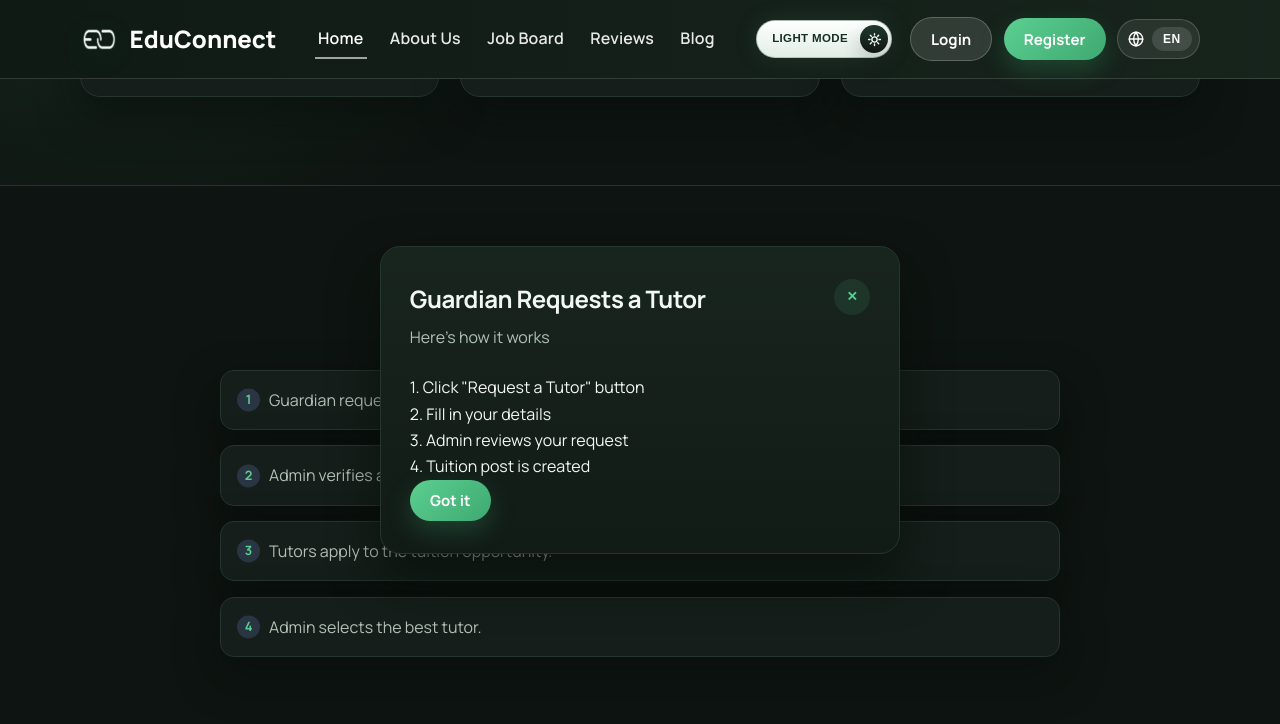
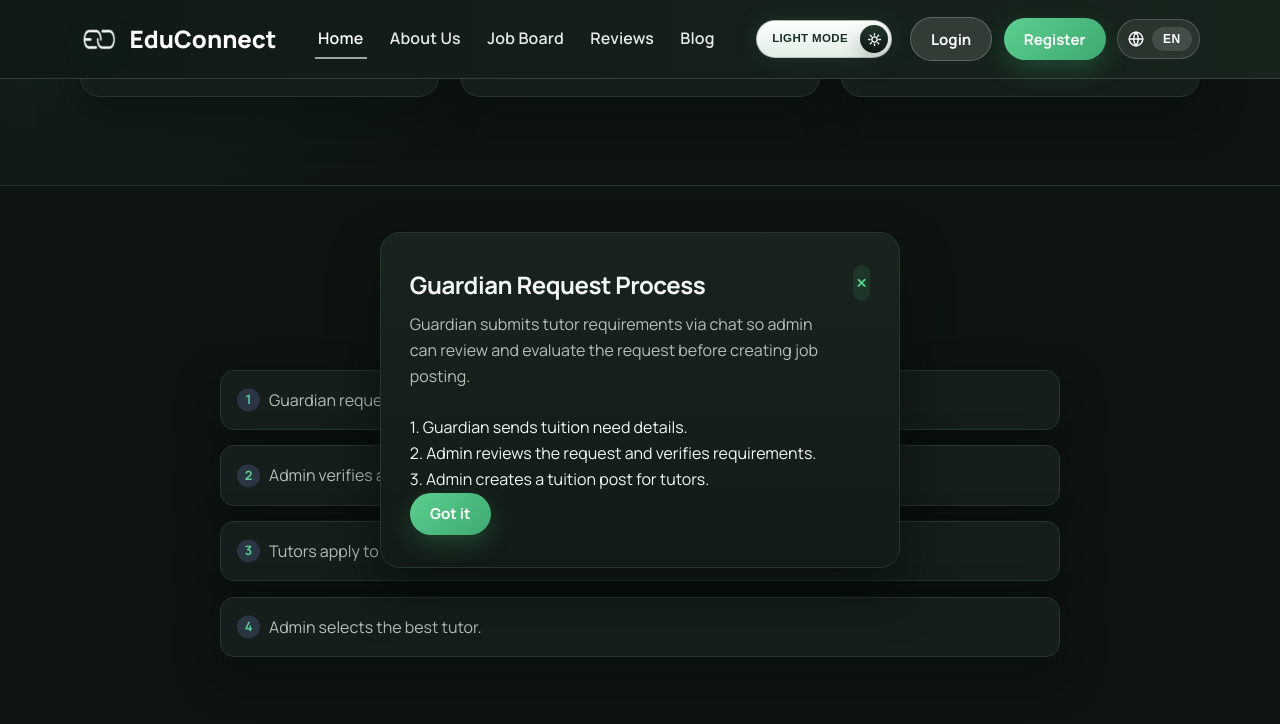
Before and after one commit to mubasshirahin/EduConnect, a React (Vite) app in the folder client/: page / in a window 1280 px wide. Both pictures are taken after a click on the item "Guardian requests a tutor through chat.". Shown: the part 888-1612 px from the top of the page. Built offline with nearby package versions, Linux system fonts and the light colour scheme.

Commit message:
Add clickable HowItWorks steps with detailed StepPopup for admin flow

```diff
--- a/client/src/components/HowItWorks.jsx
+++ b/client/src/components/HowItWorks.jsx
@@ -6,9 +6,16 @@ function HowItWorks() {
   const { t } = useLanguage();
   const steps = t("home.steps");
   const [showPopup, setShowPopup] = useState(false);
+  const [selectedStep, setSelectedStep] = useState(null);
 
   const handleStepClick = (step) => {
-    if (step === "Guardian requests a tutor through chat.") {
+    const actionableSteps = [
+      "Guardian requests a tutor through chat.",
+      "Admin verifies and creates a tuition post.",
+    ];
+
+    if (actionableSteps.includes(step)) {
+      setSelectedStep(step);
       setShowPopup(true);
     }
   };
@@ -19,23 +26,34 @@ function HowItWorks() {
         <div className="container flow-content">
           <h2 className="section-title">{t("home.howItWorksTitle")}</h2>
           <ol className="steps-list">
-            {steps.map((step, index) => (
+            {steps.map((step, index) => {
+              const clickable = [
+                "Guardian requests a tutor through chat.",
+                "Admin verifies and creates a tuition post.",
+              ].includes(step);
+
+              return (
                 <li
                   key={index}
                   onClick={() => handleStepClick(step)}
-                style={{
-                  cursor: step === "Guardian requests a tutor through chat." ? "pointer" : "default"
-                }}
+                  style={{ cursor: clickable ? "pointer" : "default" }}
                 >
                   {step}
                 </li>
-            ))}
+              );
+            })}
           </ol>
         </div>
       </section>
 
       {showPopup && (
-        <StepPopup onClose={() => setShowPopup(false)} />
+        <StepPopup
+          step={selectedStep}
+          onClose={() => {
+            setShowPopup(false);
+            setSelectedStep(null);
+          }}
+        />
       )}
     </>
   );
--- a/client/src/components/StepPopup.jsx
+++ b/client/src/components/StepPopup.jsx
@@ -1,23 +1,51 @@
 import React from "react";
 
-function StepPopup({ onClose }) {
+function StepPopup({ step, onClose }) {
+  const defaultDetails = {
+    "Guardian requests a tutor through chat.": {
+      title: "Guardian Request Process",
+      description:
+        "Guardian submits tutor requirements via chat so admin can review and evaluate the request before creating job posting.",
+      points: [
+        "Guardian sends tuition need details.",
+        "Admin reviews the request and verifies requirements.",
+        "Admin creates a tuition post for tutors.",
+      ],
+    },
+    "Admin verifies and creates a tuition post.": {
+      title: "Admin Verification & Publishing",
+      description:
+        "Admin checks request accuracy, approves it, and publishes the tuition post so qualified tutors can apply.",
+      points: [
+        "Admin reviews guardian request content.",
+        "Admin verifies payment/schedule feasibility.",
+        "Admin posts verified tuition opportunity.",
+      ],
+    },
+  };
+
+  const info = defaultDetails[step] || {
+    title: step || "Step details",
+    description: "Information about this step is not available.",
+    points: [],
+  };
+
   return (
     <div className="auth-overlay">
       <div className="auth-modal">
         <div className="auth-modal-header">
           <div>
-            <h3>Guardian Requests a Tutor</h3>
-            <p>Here's how it works</p>
+            <h3>{info.title}</h3>
+            <p>{info.description}</p>
           </div>
           <button className="auth-close" onClick={onClose}>
             ✕
           </button>
         </div>
         <div>
-          <p>1. Click "Request a Tutor" button</p>
-          <p>2. Fill in your details</p>
-          <p>3. Admin reviews your request</p>
-          <p>4. Tuition post is created</p>
+          {info.points.map((point, index) => (
+            <p key={index}>{index + 1}. {point}</p>
+          ))}
         </div>
         <button className="btn btn-primary" onClick={onClose}>
           Got it
```
Lines whose indentation alone changed are shown as unchanged.
